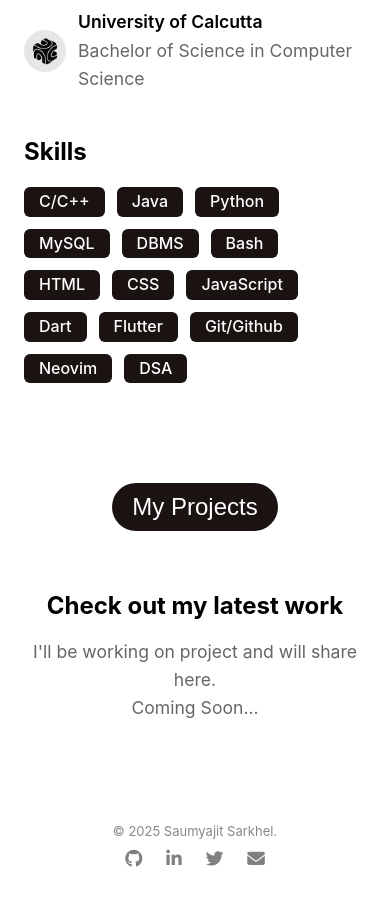
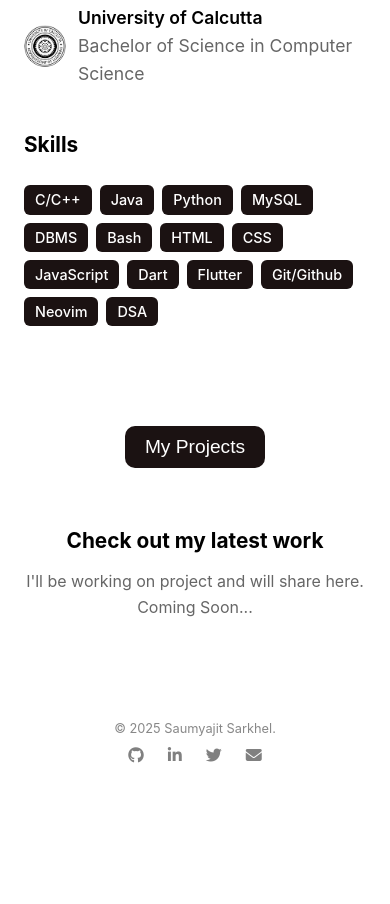
Before and after one commit to Saumya-sarkhel/Saumya.dev, a plain HTML site: page index.html in a window 390 px wide. Shown: the part 940-1844 px from the top of the page. After the commit the page ends 1742 px from the top, so only its background shows below. Drawn offline with Linux system fonts and the light colour scheme; a web font is replaced by a local one.

Commit message:
font size fixed

```diff
--- a/assets/css/style.css
+++ b/assets/css/style.css
@@ -19,6 +19,7 @@ body {
     -webkit-background-clip: text;
     background-clip: text;
     color: transparent;
+    font-family: 'Migra', serif;
 
 }
 .container {
@@ -145,7 +146,9 @@ body.dark-theme .proj {
   cursor: pointer;
   transition: color 0.3s ease;
   position: relative;
+  font-family: 'Migra', serif;
 }
+
 .highlight:hover {
     color: #3F00FF;
     transition:  0.3s ease;
@@ -165,10 +168,10 @@ body.dark-theme .proj {
     width: 100%;
 }
 
-/* .hero-text h1 {
-    font-size: 2.5rem;
-    font-weight: 700;
-} */
+.hero-text h1 {
+    font-size: 3rem;
+    font-weight: 800;
+}
 
 .hero-text p {
     font-size: 1.2rem;
@@ -286,8 +289,8 @@ section h2 {
     display: flex;
     flex-wrap: wrap;
     justify-content: left;
-    gap: 12px;
-    margin-top: 1rem;
+    gap: 8px;
+    margin-top: 1.5rem;
     padding-bottom: 20px;
 }
 
@@ -316,7 +319,7 @@ section h2 {
     color: #fff;
     border: none;
     padding: 10px 20px;
-    border-radius: 30px;
+    border-radius: 10px;
     font-weight: 500;
     margin-bottom: 1rem;
 }
@@ -368,6 +371,16 @@ section h2 {
     transform: scale(1.05);
 }
 
+/* ======== Footer ========*/
+.footer {
+    font-size: 13px;
+    text-align: center;
+    padding: 10px;
+    color: #888;
+    border-top: 1px solid rgba(255, 255, 255, 0.05);
+}
+
+
 /* ====== Responsive Design ======= */
 @media (max-width: 700px) {
 
@@ -380,38 +393,56 @@ section h2 {
         flex-direction: column;
         text-align: center;
     }
+    .gradient-text p {
+        font-size: 1.3rem ;
+    }
+    .about p {
+        font-size: 1.1rem;
+    }
 
     .hero-text h1 {
-        font-size: 2rem;
+        font-size: 2.5rem;
+    }
+    section h2 {
+        font-size: 1.3rem;
     }
 
     .job,
     .edu-item {
         flex-direction: column;
         align-items: flex-start;
+        font-size: 1rem;
     }
 
     .date {
         margin-top: 0.5rem;
     }
 
+    .proj {
+        font-size: 1.2rem;
+    }
     .projects h2 {
-        font-size: 1.5rem;
+        font-size: 1.3rem;
+    }
+    .projects p {
+        font-size: 1rem;
+    }
+    .tags span {
+        padding: 2px 10px;
+        font-size: 0.9rem;
     }
 
     .social-icons1 {
         justify-content: center; /* center horizontally */
     }
+    .footer {
+        font-size: 0.8rem;
+    }
+    .social-icons a {
+        font-size: 1rem;
+    }
 }
 
-/* ======== Footer ========*/
-.footer {
-    font-size: 13px;
-    text-align: center;
-    padding: 10px;
-    color: #888;
-    border-top: 1px solid rgba(255, 255, 255, 0.05);
-}
 
 
 
--- a/index.html
+++ b/index.html
@@ -9,6 +9,10 @@
     <link rel="shortcut icon" href="assets\Images\s.png">
 
     <link rel="stylesheet" href="https://cdnjs.cloudflare.com/ajax/libs/font-awesome/6.4.0/css/all.min.css" />
+
+    <!-- font-Migra-serif -->
+    <link href="https://db.onlinewebfonts.com/c/397c8fcc530c43baa17c99c904467434?family=Migra" rel="stylesheet">
+
 
     <!-- Open Graph tags  -->
     <meta property="og:type" content="website" />
@@ -37,7 +41,7 @@
                     <span class="gradient-text">Hi, I'm <span class="highlight">Saumyajit Sarkhel </span></span>
                 </h1>
 
-                <p>No Stack Developer working with Java. Building products</p>
+                <p>No Stack Developer working with Java</p>
 
                 <!-- Social icons  -->
                 <div class="social-icons1">
@@ -83,7 +87,7 @@
             <h2>Education</h2>
             <div class="edu-item">
                 <div class="edu-info">
-                    <img src="assets\Images\logo.jpg" alt="University logo" />
+                    <img src="assets\Images\cu.jpg" alt="University logo" />
                     <div>
                         <h3>University of Calcutta</h3>
                         <p>Bachelor of Science in Computer Science </p>
```
Also changed, not shown: assets/Images/cu.jpg (added).
